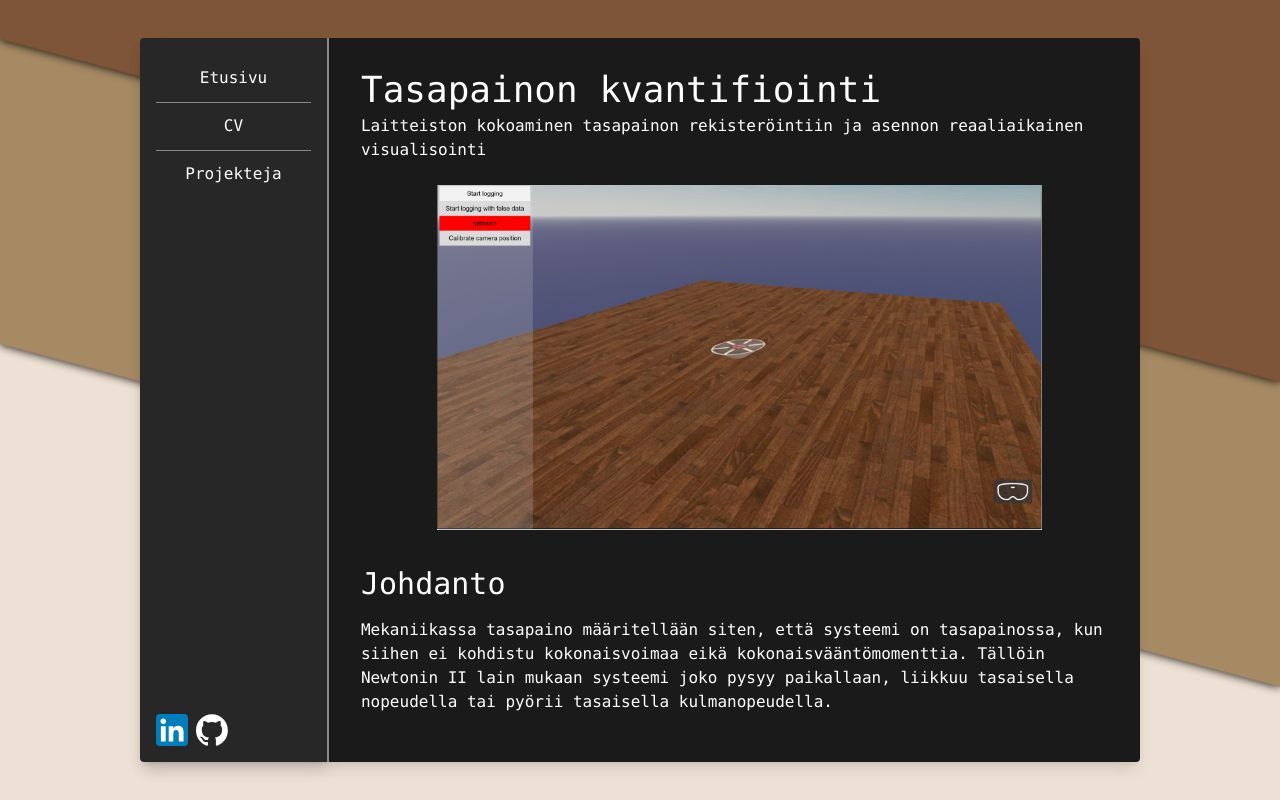
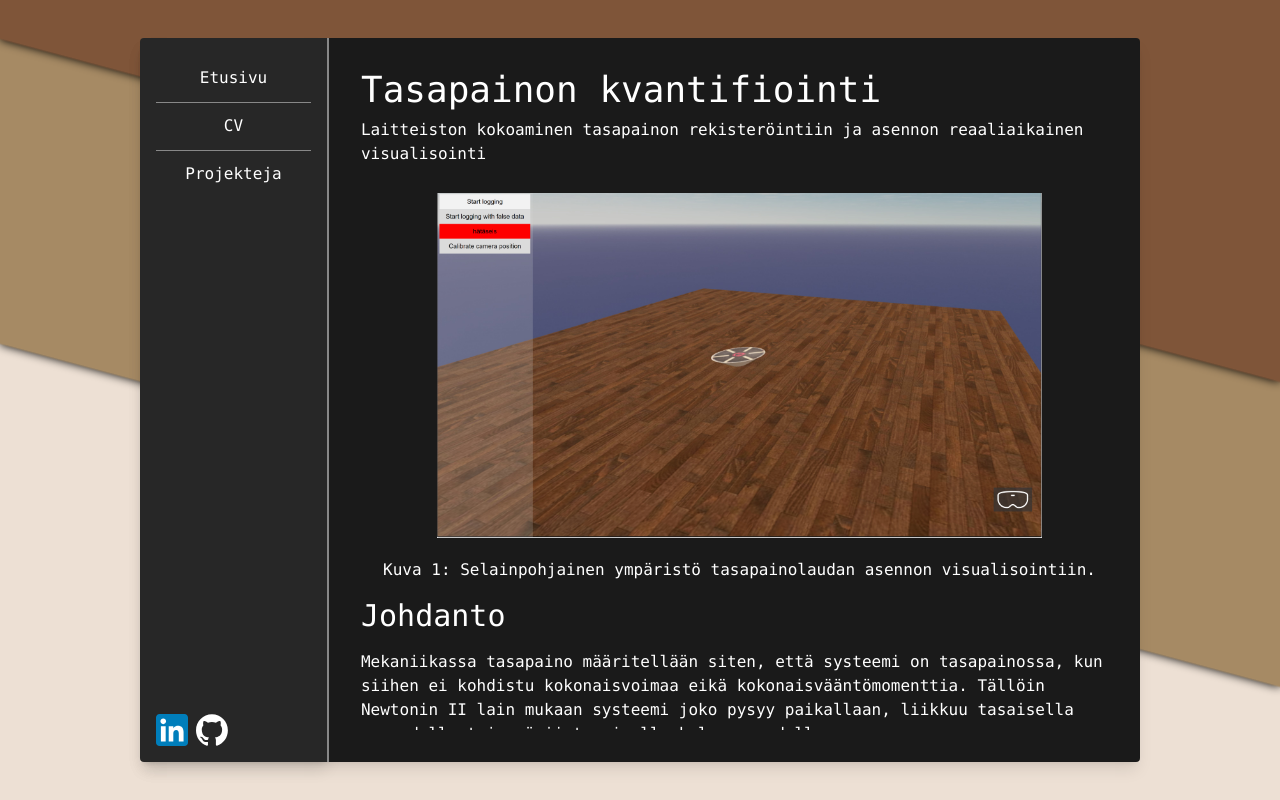
Before and after one commit to saarlemo/nettisivut, a Next.js app: page /projekteja/1 in a window 1280 px wide. Built offline with nearby package versions, Linux system fonts and the light colour scheme.

Commit message:
Päivitetty kurssit ja projektit, lisätty mahdollisuus kuvatekstiin

```diff
--- a/app/projekteja/[id]/page.tsx
+++ b/app/projekteja/[id]/page.tsx
@@ -19,9 +19,9 @@ const ProjectDetail = ({ params }: { params: { id: number } }) => {
 
     return (
         <div className="container mx-auto lg:pr-[6px] max-h-[100%] lg:overflow-auto">
-            <h1 className="text-4xl mb-1">{projekti.title}</h1>
-            <p className="mb-1">{projekti.description}</p>
-            <ImageShowcase images={projekti.imageUrl} />
+            <h1 className="text-4xl mb-2">{projekti.title}</h1>
+            <p className="mb-2">{projekti.description}</p>
+            <ImageShowcase images={projekti.images} />
             <MarkdownRenderer filePath={projekti.detailedDescription} />
         </div>
     );
--- a/app/projekteja/page.tsx
+++ b/app/projekteja/page.tsx
@@ -15,16 +15,13 @@ const Projects: NextPage = () => {
         const dateA = new Date(a.year, a.month - 1, 1); // month is 0-based
         const dateB = new Date(b.year, b.month - 1, 1); // month is 0-based
 
+        if (dateB.valueOf() == dateA.valueOf()) {
+            return (b.id - a.id);
+        }
+
         // Compare the dates in descending order
         return (dateB.valueOf() - dateA.valueOf());
     });
-
-    // Assign id to each project: from oldest to newest
-    projektit.reverse(); // Reverse in-place
-    projektit.forEach((item, i) => {
-        item.id = i + 1;
-    })
-    projektit.reverse(); // Reverse in-place
 
     return (
         <div className="container mx-auto lg:pr-[6px] max-h-[100%] lg:overflow-auto">
@@ -33,10 +30,10 @@ const Projects: NextPage = () => {
                 {projektit.map((p: Projekti) => (
                     <Link href={`/projekteja/${p.id}`} key={p.id} className="space-x-4 py-8 px-2 lg:px-8 flex w-[100%] transition-all hover:bg-white hover:bg-opacity-20">
                         <Image
-                            src={p.imageUrl[0]}
+                            src={p.images[0].url}
                             alt={p.description}
-                            width={300}
-                            height={200}
+                            width={150}
+                            height={100}
                             className="w-20 lg:w-32 object-cover"
                         />
                         <div className="py-4 w-[100%] flex flex-col justify-between">
--- a/components/ImageShowcase.tsx
+++ b/components/ImageShowcase.tsx
@@ -3,8 +3,13 @@
 import Image from 'next/image';
 import { useState } from 'react';
 
+interface ProjektiKuva {
+    url: string,
+    description?: string,
+}
+
 interface ShowcaseProps {
-    images: string[];
+    images: ProjektiKuva[];
 }
 
 const ImageShowcase: React.FC<ShowcaseProps> = ({ images }) => {
@@ -21,21 +26,23 @@ const ImageShowcase: React.FC<ShowcaseProps> = ({ images }) => {
     return (
         <div className="relative w-full h-auto mx-auto">
             {images.map((image, index) => (
-                <div
+                <figure
                     key={index}
                     className={`
                         ${index === currentIndex ? 'visible' : 'hidden'}
+                        h-96
+                        relative
                     `}
                     style={{ transitionDuration: '500ms'}}
                 >
                     <Image
-                        src={image}
+                        src={image.url}
                         width={600}
                         height={400}
                         alt={`Projektin kuva ${index}`}
                         className="mx-auto w-auto h-96 max-w-[80%] max-h-[calc(80vw)] object-contain"
                     />
-                </div>
+                </figure>
             ))}
             <div className={`flex flex-row relative w-full ${images.length === 1 ? "hidden" : "h-8 md:h-16" } w-full`}>
                 <button
@@ -62,6 +69,9 @@ const ImageShowcase: React.FC<ShowcaseProps> = ({ images }) => {
                     <div className="inline-block w-4 h-4 border-t-2 border-r-2 border-white transform rotate-45"></div>
                 </button>
             </div>
+            <div className="h-auto text-center">
+                    Kuva {currentIndex+1}: {images[currentIndex].description}
+            </div>
         </div>
     )
 }
--- a/data/projektit.tsx
+++ b/data/projektit.tsx
@@ -7,8 +7,11 @@ const projektit: Projekti[] = [
         title: "Tasapainon kvantifiointi",
         description: "Laitteiston kokoaminen tasapainon rekisteröintiin ja asennon reaaliaikainen visualisointi",
         detailedDescription: "/projektit/tasapainolauta/tasapainolauta.md",
-        imageUrl: [
-            "/projektit/tasapainolauta/tasapainolauta.jpg",
+        images: [
+            {
+                url: "/projektit/tasapainolauta/tasapainolauta.jpg",
+                description: "Selainpohjainen ympäristö tasapainolaudan asennon visualisointiin.",
+            },
         ],
         year: 2022,
         month: 6,
@@ -18,19 +21,77 @@ const projektit: Projekti[] = [
         title: "Geokätkökartta",
         description: "Digitaalinen apuväline geokätköjen löytämiseen",
         detailedDescription: "/projektit/gc-kartta/gc-kartta.md",
-        imageUrl: [
-            "/projektit/gc-kartta/gc-kartta.png",
+        images: [
+            {
+                url: "/projektit/gc-kartta/gc-kartta.png",
+                description: "Geokätkökartta"
+            },
         ],
         year: 2023,
         month: 12,
     },
     {
         id: 3,
+        title: "Kääntöhaalarit",
+        description: "Käännettävät opiskelijahaalarit",
+        detailedDescription: "/projektit/haalarit/haalarit.md",
+        images: [
+            {
+                url: "/projektit/haalarit/haalarit3.jpg",
+                description: "Haalarien lahje",
+            },
+            {
+                url: "/projektit/haalarit/haalarit4.jpg",
+                description: "Haalarien lahje",
+            },
+        ],
+        year: 2024,
+        month: 3,
+    },
+    {
+        id: 4,
         title: "Verkkosivut",
         description: "Henkilökohtaiset verkkosivut: projektien esittely ja CV",
         detailedDescription: "/projektit/verkkosivut/verkkosivut.md",
-        imageUrl: [
-            "/projektit/verkkosivut/verkkosivut.png",
+        images: [
+            {
+                url: "/projektit/verkkosivut/verkkosivut.png",
+                description: "Kuvakaappaus verkkosivuilta."
+            },
+        ],
+        year: 2024,
+        month: 6,
+    },
+    {
+        id: 5,
+        title: "Moottoripyörän etanolikonversio",
+        description: "BMW:n muuttaminen toimimaan E85-bioetanolilla",
+        detailedDescription: "/projektit/etanolikonversio/etanolikonversio.md",
+        images: [
+            {
+                url: "/projektit/etanolikonversio/etanolikonversio1.jpg",
+                description: "Moottoripyörä ilman katteita ja tankkia.",
+            },
+            {
+                url: "/projektit/etanolikonversio/etanolikonversio2.jpg",
+                description: "Paketin sisältö: ohjainyksikkö, etanolisensori, johtosarja, polttoaineletku ja liittimet sekä käyttöohje."
+            },
+            {
+                url: "/projektit/etanolikonversio/etanolikonversio3.jpg",
+                description: "Tankin pohjassa olevaan pumppuun kannattaa asentaa tämän verran letkua ja pikaliitin.",
+            },
+            {
+                url: "/projektit/etanolikonversio/etanolikonversio4.jpg",
+                description: "Ohjainyksikkö mahtuu kätevästi penkin alle.",
+            },
+            {
+                url: "/projektit/etanolikonversio/etanolikonversio5.jpg",
+                description: "Vasemmalla ylhäällä (punainen liitin) on etanolisensori, joka mahtuu ainoastaan tähän. Keskellä  on ruisku, josta lähtee punakeltainen johto ohjainyksikölle.",
+            },
+            {
+                url: "/projektit/etanolikonversio/etanolikonversio6.jpg",
+                description: "Lämpötila-anturiin kannattaa puristaa kiinni rengasliitin, jonka voi asentaa pyörän oman lämpötila-anturin alle.",
+            },
         ],
         year: 2024,
         month: 6,
```
Also changed, not shown: data/kurssit.tsx (+10 -0 lines), types/projekti.tsx (+6 -1 lines), 1 other file (tests, documents, lock files or other folders).
